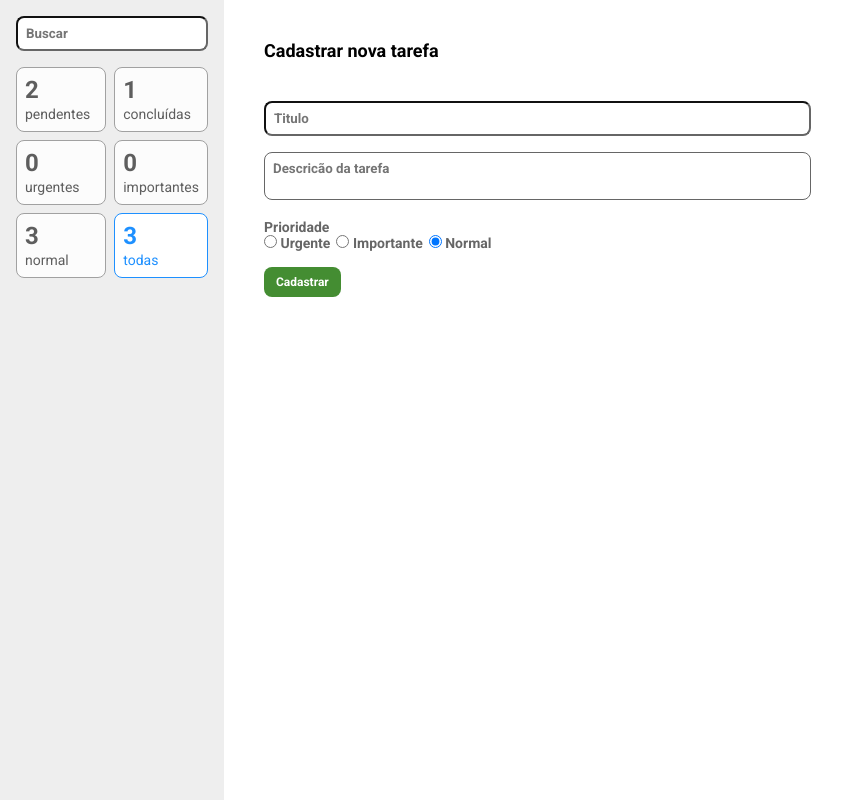
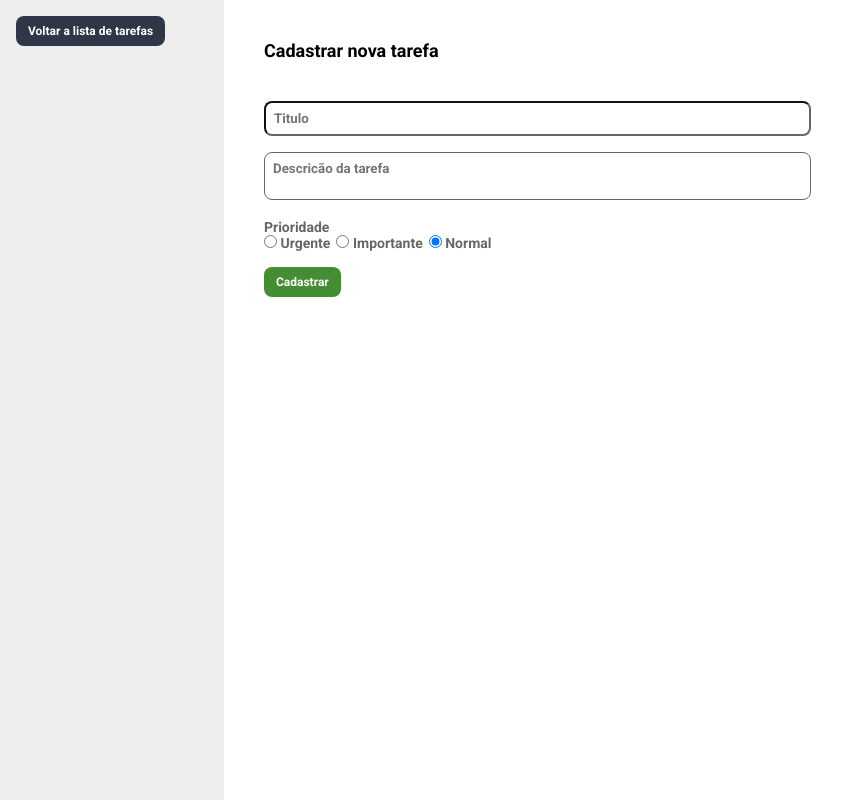
Before and after one commit to jonattasmoraes/tasks-list, a React (Create React App) app: page /new in a window 1280 px wide. Shown: the whole page, without its empty margins (0-858 px from the left). Built offline with nearby package versions, Linux system fonts and the light colour scheme.

Commit message:
feat: Completed filters and project styling

```diff
--- a/src/components/addButton/styles.ts
+++ b/src/components/addButton/styles.ts
@@ -1,6 +1,7 @@
 import { Link } from 'react-router-dom'
 
 import styled from 'styled-components'
+import variables from '../../styles/variables'
 
 export const Circle = styled(Link)`
   display: flex;
@@ -9,7 +10,7 @@ export const Circle = styled(Link)`
   font-size: 40px;
   height: 64px;
   width: 64px;
-  background-color: #448d32;
+  background-color: ${variables.green};
   color: #fff;
   position: fixed;
   bottom: 40px;
--- a/src/components/task/style.ts
+++ b/src/components/task/style.ts
@@ -2,6 +2,7 @@ import styled from 'styled-components'
 import variables from '../../styles/variables'
 
 import * as enums from '../../utils/enums/tasks'
+import { Button } from '../../styles'
 
 type TagProps = {
   priority?: enums.priority
@@ -71,18 +72,6 @@ export const ActionsBar = styled.div`
   padding-top: 16px;
 `
 
-export const Button = styled.button`
-  font-weight: bold;
-  font-size: 12px;
-  padding: 8px 12px;
-  border: none;
-  cursor: pointer;
-  background-color: #2f3640;
-  color: #fff;
-  border-radius: 8px;
-  margin-right: 8px;
-`
-
 export const ButtonCancelRemove = styled(Button)`
   background-color: ${variables.red};
 `
--- a/src/components/task/task.tsx
+++ b/src/components/task/task.tsx
@@ -5,7 +5,7 @@ import * as S from './style'
 
 import { remove, edit, changeStatus } from '../../store/reducers/tasks'
 import TaskClass from '../../models/Tasks'
-import { ButtonSave } from '../../styles'
+import { Button, ButtonSave } from '../../styles'
 
 import * as enums from '../../utils/enums/tasks'
 
@@ -92,7 +92,7 @@ const Task = ({
           </>
         ) : (
           <>
-            <S.Button onClick={() => setItsEditing(true)}>Editar</S.Button>
+            <Button onClick={() => setItsEditing(true)}>Editar</Button>
             <S.ButtonCancelRemove onClick={() => dispatch(remove(id))}>
               Remover
             </S.ButtonCancelRemove>
--- a/src/containers/form/form.tsx
+++ b/src/containers/form/form.tsx
@@ -23,10 +23,17 @@ const FormAddTask = () => {
       priority,
       enums.status.PENDING,
       description,
-      9
+      1
     )
 
-    dispatch(register(taskToAdd))
+    dispatch(
+      register({
+        title,
+        priority,
+        description,
+        status: enums.status.PENDING
+      })
+    )
     navigate('/')
   }
 
--- a/src/containers/sidebar/sidebar.tsx
+++ b/src/containers/sidebar/sidebar.tsx
@@ -1,19 +1,27 @@
 import { useDispatch, useSelector } from 'react-redux'
+import { useNavigate } from 'react-router-dom'
 
 import FilterCards from '../../components/filterCards/filterCards'
 import * as S from './styles'
 import { RootReducer } from '../../store'
 import { changeTerm } from '../../store/reducers/filter'
 import * as enums from '../../utils/enums/tasks'
-import { Input } from '../../styles/index'
+import { Button, Input } from '../../styles/index'
 
-const SideBar = () => {
+type Props = {
+  showFilters: boolean
+}
+
+const SideBar = ({ showFilters }: Props) => {
+  const navigate = useNavigate()
   const dispatch = useDispatch()
   const { term } = useSelector((state: RootReducer) => state.filter)
 
   return (
     <S.Aside>
       <div>
+        {showFilters ? (
+          <>
             <Input
               type="text"
               placeholder="Buscar"
@@ -48,6 +56,12 @@ const SideBar = () => {
               />
               <FilterCards critery="all" legend="todas" />
             </S.Filters>
+          </>
+        ) : (
+          <Button onClick={() => navigate('/')}>
+            Voltar a lista de tarefas
+          </Button>
+        )}
       </div>
     </S.Aside>
   )
--- a/src/pages/home/index.tsx
+++ b/src/pages/home/index.tsx
@@ -4,7 +4,7 @@ import TasksList from '../../containers/tasksList/tasksList'
 
 const Home = () => (
   <>
-    <SideBar />
+    <SideBar showFilters />
     <TasksList />
     <AddButton />
   </>
--- a/src/pages/register/index.tsx
+++ b/src/pages/register/index.tsx
@@ -3,7 +3,7 @@ import SideBar from '../../containers/sidebar/sidebar'
 
 const Register = () => (
   <>
-    <SideBar />
+    <SideBar showFilters={false} />
     <Form />
   </>
 )
--- a/src/store/reducers/tasks.ts
+++ b/src/store/reducers/tasks.ts
@@ -51,7 +51,7 @@ const tasksSlice = createSlice({
         state.items[taskIndex] = action.payload
       }
     },
-    register: (state, action: PayloadAction<Task>) => {
+    register: (state, action: PayloadAction<Omit<Task, 'id'>>) => {
       const taskAlreadyExists = state.items.find(
         (task) =>
           task.title.toLocaleLowerCase() ===
@@ -60,7 +60,13 @@ const tasksSlice = createSlice({
       if (taskAlreadyExists) {
         alert('Já existe uma tarefa com esse nome')
       } else {
-        state.items.push(action.payload)
+        const lastTask = state.items[state.items.length - 1]
+
+        const newTask = {
+          ...action.payload,
+          id: lastTask ? lastTask.id + 1 : 1
+        }
+        state.items.push(newTask)
       }
     },
     changeStatus: (
--- a/src/styles/index.ts
+++ b/src/styles/index.ts
@@ -1,6 +1,5 @@
 import styled, { createGlobalStyle } from 'styled-components'
 import variables from './variables'
-import { Button } from '../components/task/style'
 
 const EstiloGlobal = createGlobalStyle`
 * {
@@ -41,6 +40,18 @@ export const Input = styled.input`
   width: 100%;
 `
 
+export const Button = styled.button`
+  font-weight: bold;
+  font-size: 12px;
+  padding: 8px 12px;
+  border: none;
+  cursor: pointer;
+  background-color: ${variables.blue};
+  color: #fff;
+  border-radius: 8px;
+  margin-right: 8px;
+`
+
 export const ButtonSave = styled(Button)`
   background-color: ${variables.green};
 `
--- a/src/styles/variables.ts
+++ b/src/styles/variables.ts
@@ -2,5 +2,6 @@ export default {
   red: '#c23616',
   green: '#448d32',
   yellow: '#f0c11a',
-  yellowTwo: '#e1a32a'
+  yellowTwo: '#e1a32a',
+  blue: '#2f3648'
 }
```
Lines whose indentation alone changed are shown as unchanged.
